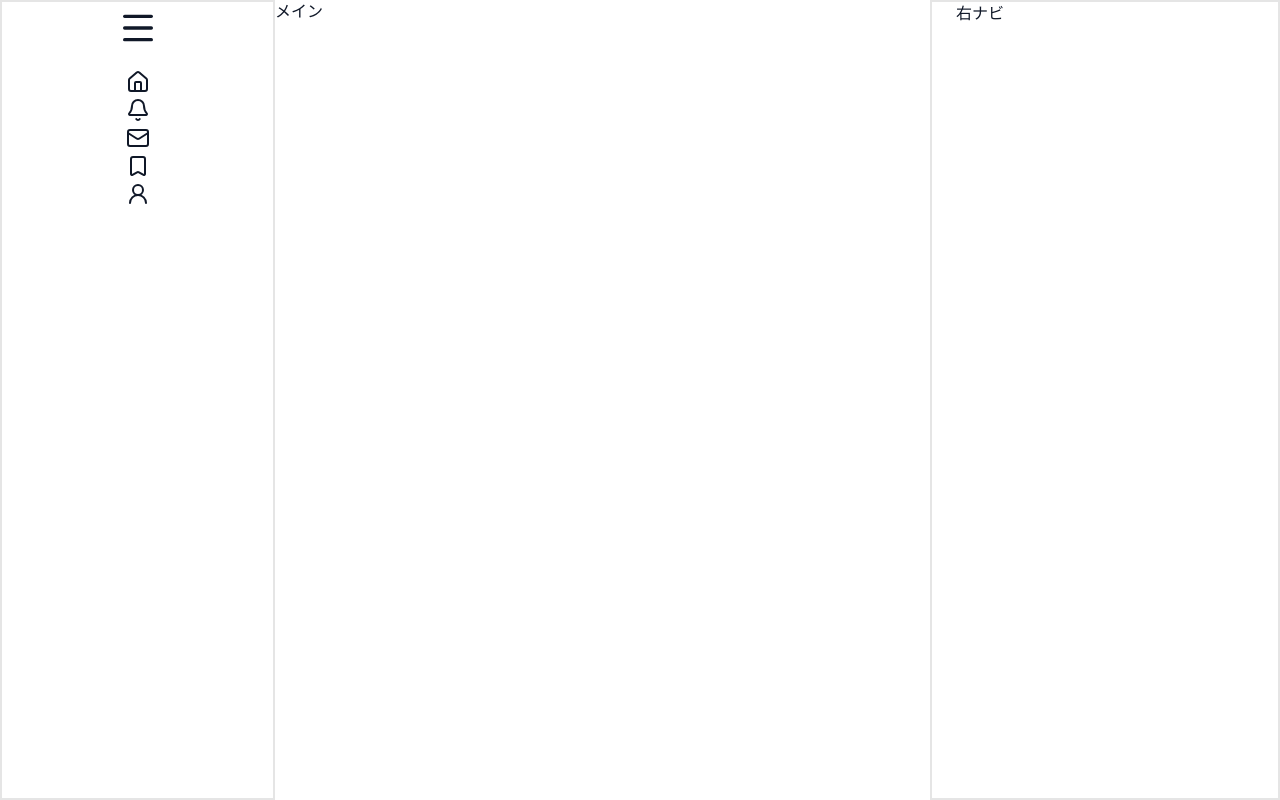
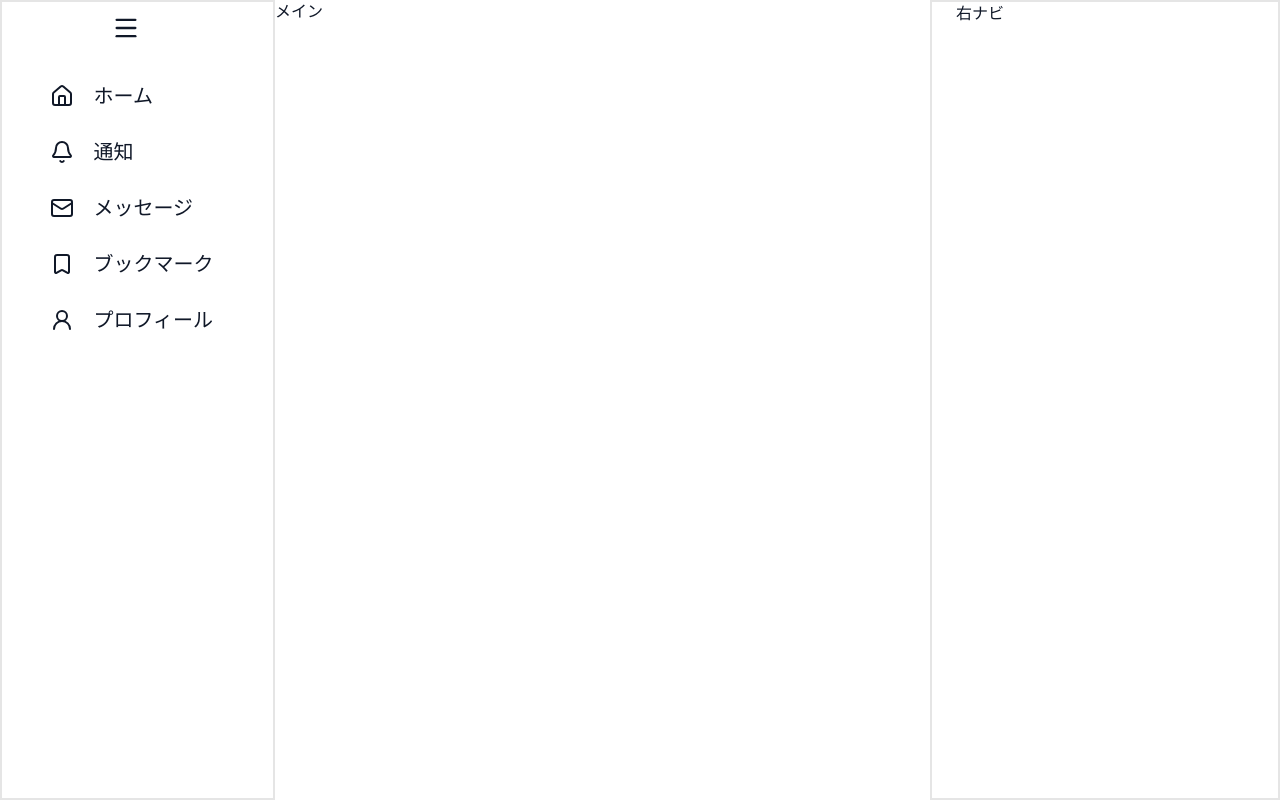
Before and after one commit to Hazakura2024/x-clone, a Next.js app in the folder apps/web/: page / in a window 1280 px wide. Built offline with nearby package versions, Linux system fonts and the light colour scheme.

Commit message:
メニューバーのひな型に説明を追加

```diff
--- a/apps/web/src/app/page.tsx
+++ b/apps/web/src/app/page.tsx
@@ -18,26 +18,45 @@ export default function Home() {
           <div className="flex flex-col items-center gap-4">
             <a
               href=""
-              className="flex h-[52px] w-[52px] items-center justify-center rounded-b-full"
+              className="flex h-[52px] w-[52px] items-center justify-center rounded-full hover:bg-gray-100 xl:pr-6"
             >
               <Menu size={40} />
             </a>
             <nav className="flex flex-col gap-1">
-              <Link href="">
+              <Link
+                href=""
+                className="flex w-fit items-center gap-5 rounded-full p-3 text-xl hover:bg-gray-100 xl:pr-6"
+              >
                 <House></House>
+                <span className="hidden xl:inline">ホーム</span>
               </Link>
-              <Link href="">
+              <Link
+                href=""
+                className="flex w-fit items-center gap-5 rounded-full p-3 text-xl hover:bg-gray-100 xl:pr-6"
+              >
                 <Bell></Bell>
+                <span className="hidden xl:inline">通知</span>
               </Link>
-              <Link href="">
+              <Link
+                href=""
+                className="flex w-fit items-center gap-5 rounded-full p-3 text-xl hover:bg-gray-100 xl:pr-6"
+              >
                 <Mail></Mail>
+                <span className="hidden xl:inline">メッセージ</span>
               </Link>
-              <Link href="">
+              <Link
+                href=""
+                className="flex w-fit items-center gap-5 rounded-full p-3 text-xl hover:bg-gray-100 xl:pr-6"
+              >
                 <Bookmark></Bookmark>
+                <span className="hidden xl:inline">ブックマーク</span>
               </Link>
-
-              <Link href="">
+              <Link
+                href=""
+                className="flex w-fit items-center gap-5 rounded-full p-3 text-xl hover:bg-gray-100 xl:pr-6"
+              >
                 <UserRound></UserRound>
+                <span className="hidden xl:inline">プロフィール</span>
               </Link>
             </nav>
           </div>
```
